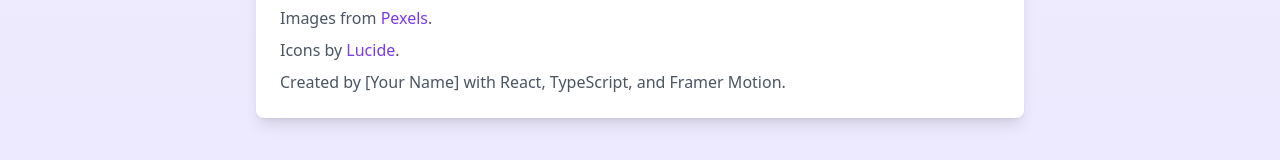
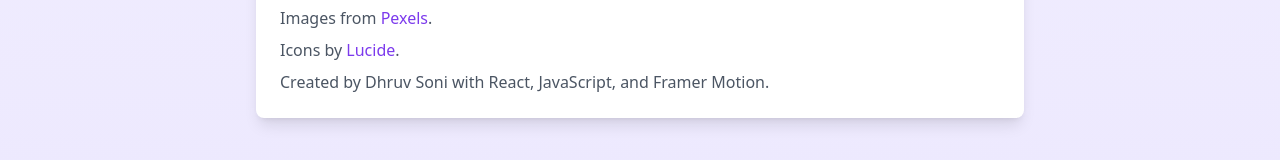
Before and after one commit to NUll-O7/Battle-Engine-V1, a React (Vite) app: page /about in a window 1280 px wide. Shown: the part 729-889 px from the top of the page. Built offline with nearby package versions, Linux system fonts and the light colour scheme.

Commit message:
Added About page with project information and features

```diff
--- a/src/pages/About.jsx
+++ b/src/pages/About.jsx
@@ -129,7 +129,7 @@ const About = () => {
                 Icons by <a href="https://lucide.dev" target="_blank" rel="noopener noreferrer" className="text-primary-600 hover:underline">Lucide</a>.
               </p>
               <p className="text-gray-600">
-                Created by [Your Name] with React, TypeScript, and Framer Motion.
+                Created by Dhruv Soni with React, JavaScript, and Framer Motion.
               </p>
             </div>
           </div>
```
